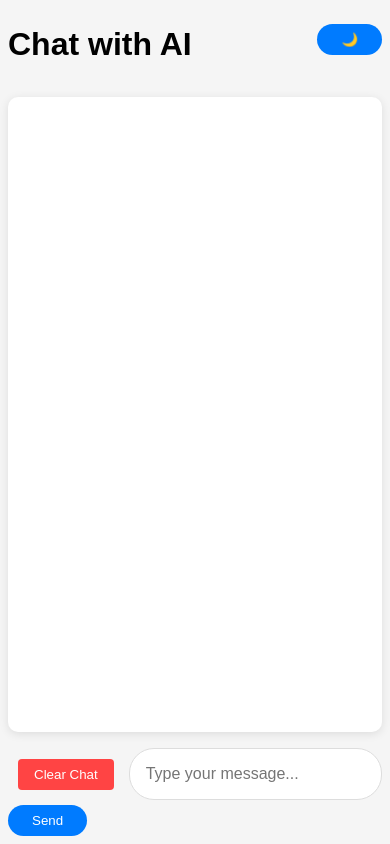
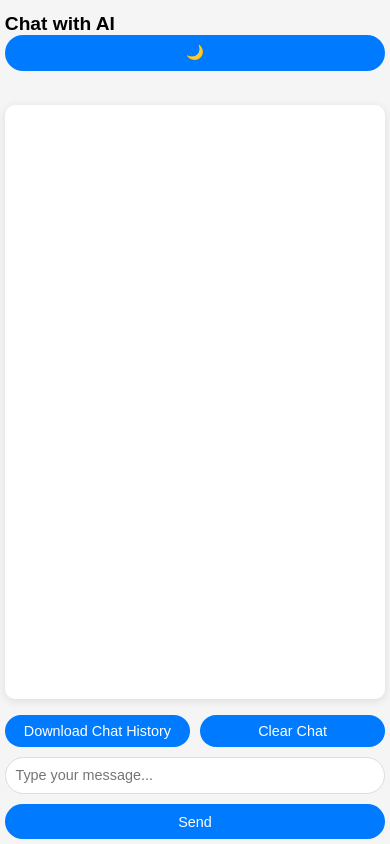
Before and after one commit to Suroz7/chatbot_project_Ollama, a Python web app: template app/templates/index.html in a window 390 px wide. Run offline with Jinja, Linux system fonts and the light colour scheme; the template is opened without the code that fills it, so the values that code supplies are empty.

```diff
--- a/app/static/style.css
+++ b/app/static/style.css
@@ -138,18 +138,106 @@ body.dark-mode {
     .container {
         padding: 0.5rem;
         width: 100%;
+        height: 100vh;
+    }
+
+    header {
+        padding: 0.5rem 0;
+    }
+
+    h1 {
+        font-size: 1.5rem;
     }
 
     .input-area {
-        gap: 5px;
+        flex-direction: column;
+        gap: 10px;
+    }
+
+    .chat-controls {
+        display: flex;
+        width: 100%;
+        gap: 10px;
+    }
+
+    .control-button {
+        flex: 1;
+        font-size: 0.9rem;
+        padding: 0.5rem;
+    }
+
+    input {
+        width: 100%;
+        padding: 0.8rem;
+        font-size: 1rem;
     }
 
     button {
-        flex: 0 0 auto;
+        width: 100%;
+        padding: 0.8rem;
+    }
+
+    .message {
+        max-width: 85%;
+        font-size: 0.95rem;
+    }
+}
+
+@media (max-width: 480px) {
+    .container {
+        padding: 0.3rem;
+    }
+
+    h1 {
+        font-size: 1.2rem;
     }
 
     .message {
         max-width: 90%;
+        padding: 0.6rem 0.8rem;
+        font-size: 0.9rem;
+    }
+
+    input {
+        padding: 0.6rem;
+        font-size: 0.9rem;
+    }
+
+    button {
+        padding: 0.6rem;
+        font-size: 0.9rem;
+    }
+}
+
+/* Enhanced responsive design */
+@media (max-width: 1200px) {
+    .container {
+        width: 95%;
+        max-width: none;
+    }
+}
+
+/* Fix for mobile height issues */
+@media screen and (max-height: 600px) {
+    .container {
+        height: 100vh;
+        padding-bottom: env(safe-area-inset-bottom);
+    }
+
+    #chat-box {
+        max-height: calc(100vh - 160px);
+    }
+}
+
+/* Ensure proper display on different orientations */
+@media screen and (orientation: landscape) and (max-height: 500px) {
+    .container {
+        height: auto;
+        min-height: 100vh;
+    }
+
+    #chat-box {
+        max-height: 50vh;
     }
 }
 
@@ -204,3 +292,13 @@ body.dark-mode {
 .dark-mode #clear-chat:hover {
     background-color: #444;
 }
+
+think{
+    font-size: 70%;
+    background-color: #e9e1e1;
+    display: flex;
+    padding: 5px;
+    margin: 5px;
+    border-radius: 10px;
+    color: black;
+}
--- a/app/templates/index.html
+++ b/app/templates/index.html
@@ -15,7 +15,10 @@
         </header>
         <div id="chat-box"></div>
         <div class="input-area">
-            <button class="clear-button" onclick="clearChat()">Clear Chat</button>
+            <div class="chat-controls">
+                <button onclick="downloadChat()" class="control-button">Download Chat History</button>
+                <button onclick="clearChat()" class="control-button">Clear Chat</button>
+            </div>
             <input type="text" id="prompt" placeholder="Type your message...">
             <button onclick="sendMessage()">Send</button>
         </div>
@@ -23,16 +26,16 @@
 
     <script>
         // Load message history on page load
-        window.onload = function() {
-            const chatBox = document.getElementById('chat-box');
-            const history = JSON.parse(localStorage.getItem("chatHistory")) || [];
-            history.forEach((msg) => {
-                const p = document.createElement('p');
-                p.innerHTML = `<strong>${msg.sender}:</strong> ${msg.text}`;
-                p.classList.add('fade');
-                chatBox.appendChild(p);
-            });
-        };
+       // window.onload = function() {
+         //   const chatBox = document.getElementById('chat-box');
+       //     const history = JSON.parse(localStorage.getItem("chatHistory")) || [];
+        //    history.forEach((msg) => {
+        //        const p = document.createElement('p');
+         //       p.innerHTML = `<strong>${msg.sender}:</strong> ${msg.text}`;
+        //        p.classList.add('message');
+        //        chatBox.appendChild(p);
+       //     });
+     //   };
 
         // Dark mode toggle logic
         document.getElementById('dark-toggle').addEventListener('click', () => {
@@ -106,6 +109,10 @@
         });
 
         function clearChat() {
+            if (!confirm('Warning: This will permanently delete all conversation history. Are you sure?')) {
+                return;
+            }
+
             fetch('/api/chat/clear', {
                 method: 'POST',
             })
@@ -113,10 +120,31 @@
             .then(data => {
                 if (data.status === 'success') {
                     document.getElementById('chat-box').innerHTML = '';
+                    // Clear localStorage
+                    localStorage.removeItem("chatHistory");
+                    // Show warning message
+                    const warningMsg = createMessage('System', 'All conversation history has been permanently deleted.');
+                    document.getElementById('chat-box').appendChild(warningMsg);
                 }
             })
             .catch(error => console.error('Error:', error));
         }
+        function downloadChat() {
+    fetch('/api/chat/download')
+        .then(response => response.json())
+        .then(data => {
+            const blob = new Blob([JSON.stringify(data, null, 2)], { type: 'application/json' });
+            const url = window.URL.createObjectURL(blob);
+            const a = document.createElement('a');
+            a.href = url;
+            a.download = 'chat_history.json';
+            document.body.appendChild(a);
+            a.click();
+            window.URL.revokeObjectURL(url);
+            a.remove();
+        })
+        .catch(error => console.error('Error downloading chat:', error));
+}
     </script>
 </body>
 </html>
```
Also changed, not shown: app/main.py (+122 -32 lines).
